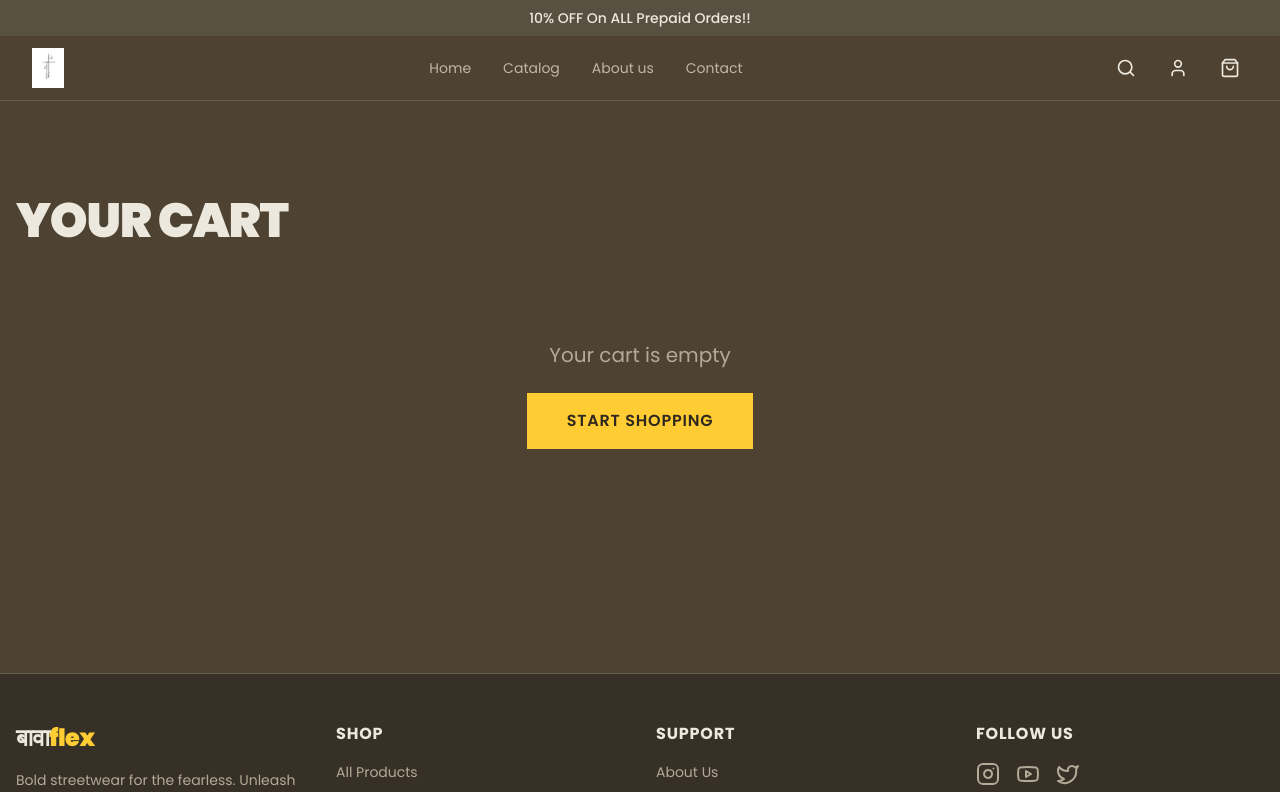
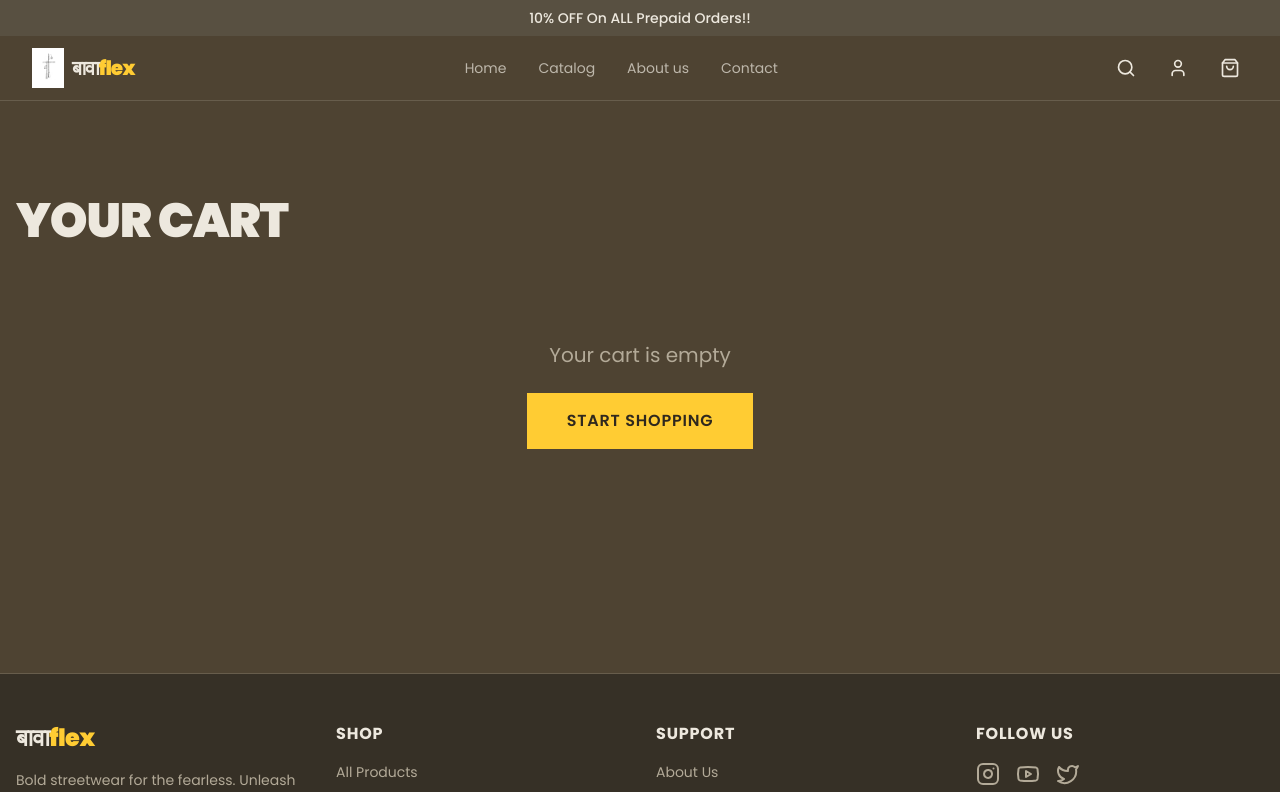
Before and after one commit to dhruvv16-hash/bawaflex-style-hub, a React (Vite) app: page /cart in a window 1280 px wide. Shown: the top 792 px of the page. Built offline with nearby package versions, Linux system fonts and the light colour scheme; the HTML template or start-up script is replaced by a standard one.

Commit message:
Add brand name text to navbar

```diff
--- a/src/components/Navbar.tsx
+++ b/src/components/Navbar.tsx
@@ -19,8 +19,11 @@ const Navbar = () => {
         <div className="max-w-7xl mx-auto px-4 sm:px-6 lg:px-8">
           <div className="flex justify-between items-center h-16">
             {/* Logo */}
-            <Link to="/" className="flex items-center">
+            <Link to="/" className="flex items-center gap-2">
               <img src={logo} alt="बावाflex" className="h-10 w-auto object-contain" />
+              <span className="text-xl font-black tracking-tighter text-foreground">
+                बावा<span className="text-accent">flex</span>
+              </span>
             </Link>
 
             {/* Desktop Navigation */}
```
